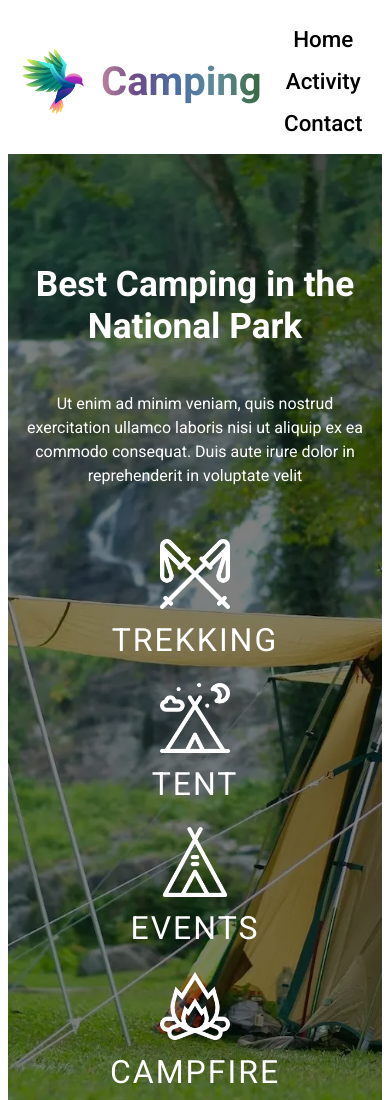
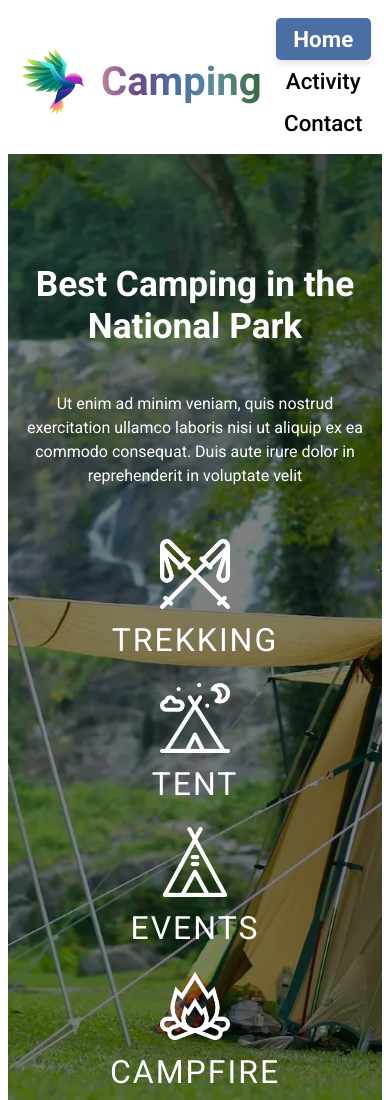
Before and after one commit to Vineethaveerapu/Assignment-1, a website built with Parcel: page index.html in a window 390 px wide. Shown: the top 1100 px of the page. Built offline with nearby package versions, Linux system fonts and the light colour scheme; files whose address does not match are found by name.

Commit message:
fix mobile active links

```diff
--- a/index.html
+++ b/index.html
@@ -14,7 +14,7 @@
       </a>
       <span class="header__page-title">Camping</span>
       <nav class="nav-links">
-        <li><a href="/">Home</a></li>
+        <li><a href="/" class="active">Home</a></li>
         <li><a href="/activity.html">Activity</a></li>
         <li><a href="/contact.html">Contact</a></li>
       </nav>
--- a/styles/style.css
+++ b/styles/style.css
@@ -87,22 +87,39 @@ p {
   font-size: 1.4rem;
   font-weight: 500;
   padding: 10px;
+  border-radius: 5px;
+  transition: background-color 0.3s ease, color 0.3s ease;
 }
 
 .nav-links a:hover {
   background-color: #e6dada;
-  border-radius: 5px;
   color: blue;
 }
 
+.nav-links a.active {
+  background-color: #4a6fa5;
+  color: white;
+  font-weight: 700;
+  box-shadow: 0 4px 6px rgba(0, 0, 0, 0.1);
+}
+
+.nav-links a.active:hover {
+  background-color: #3c5a8a;
+}
+
 .logo img {
+  width: 67px;
   height: auto;
-  width: 67px;
 }
 
 a.logo {
   display: inline-flex;
   align-items: center;
+}
+
+.nav-links a:focus {
+  outline: 2px solid #4a6fa5;
+  outline-offset: 3px;
 }
 
 main {
```
Also changed, not shown: activity.html (+1 -1 lines), contact.html (+7 -7 lines).
